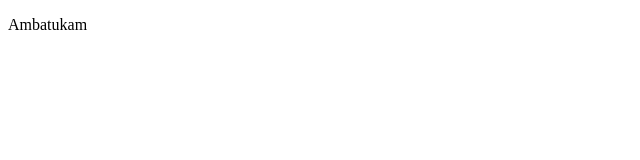
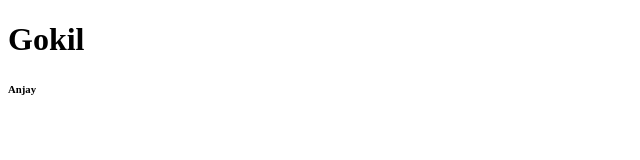
Before and after one commit to MorenoAriel/xi-rpl-1, a plain HTML site: page index.html in a window 1280 px wide. Shown: the whole page, without its empty margins (0-640 px from the left). Drawn offline with Linux system fonts and the light colour scheme.

Commit message:
edit index.html di halaman-login wahyu

```diff
--- a/index.html
+++ b/index.html
@@ -6,6 +6,7 @@
   <title>Document</title>
 </head>
 <body>
-  <p>Ambatukam</p>
+  <h1>Gokil</h1>
+  <h6>Anjay</h6>
 </body>
 </html>
```
